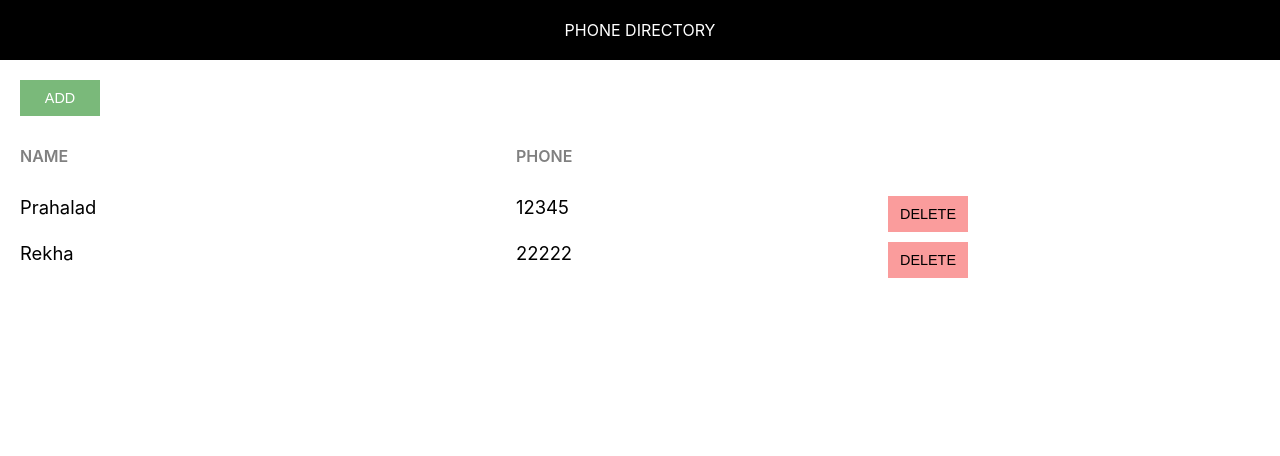
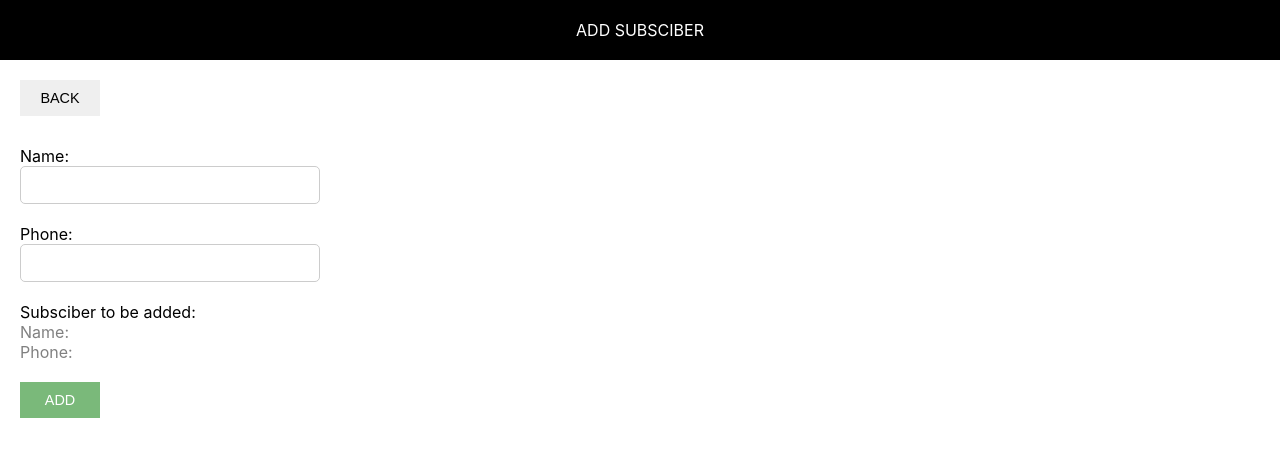
Before and after one commit to simpleprahalad/phone-directory, a React (Create React App) app: page / in a window 1280 px wide. Shown: the top 456 px of the page. Built offline with nearby package versions, Linux system fonts and the light colour scheme.

Commit message:
Added ‘AddSubscriber’ component

```diff
--- /dev/null
+++ b/src/AddSubscriber.css
@@ -0,0 +1,36 @@
+.subscriber-form {
+    margin-top: 30px;
+}
+
+.label-control {
+    color: #808080;
+    font-size: 1.15rem;
+    margin-right: 15px;
+}
+
+.input-control {
+    width: 300px;
+    min-width: 100px;
+    padding: 10px 15px;
+    display: inline-block;
+    border: 1px solid #ccc;
+    border-radius: 5px;
+    box-sizing: border-box;
+    font-size: 0.9rem;
+    outline: none;
+}
+
+.subscriber-info-container {
+    font-size: 1rem;
+    margin-right: 10px;
+    margin-bottom: 20px;
+}
+
+.subscriber-to-add-heading {
+    color: #0a4f75;
+    font-weight: 600;
+}
+
+.subscriber-info {
+    color: #808080;
+}
--- /dev/null
+++ b/src/AddSubscriber.js
@@ -0,0 +1,30 @@
+import React, {Component} from 'react'
+import Header from './Header'
+import './AddSubscriber.css'
+
+class AddSubcriber extends Component {
+    render() {
+        return (
+            <div>
+                <Header heading="Add Subsciber" />
+                <div className="component-body-container">
+                    <button className="custom-btn">Back</button>
+                    <form className="subscriber-form">
+                        <label htmlFor="name" className="label-contol">Name: </label> <br/>
+                        <input id="name" type="text" className="input-control" name="name"/> <br/> <br/>
+                        <label htmlFor="phone" className="label-contol">Phone: </label> <br/>
+                        <input id="phone" type="text" className="input-control" name="phone"/> <br/> <br/>
+                        <div className="subscriber-info-container">
+                            <span className="subsciber-to-add-heading">Subsciber to be added: </span> <br/>
+                            <span className="subscriber-info">Name: </span> <br />
+                            <span className="subscriber-info">Phone: </span>
+                        </div>
+                        <button type="submit" className="custom-btn add-btn">Add </button>
+                    </form>
+                </div>
+            </div>
+        )
+    }
+}
+
+export default AddSubcriber;
--- a/src/App.css
+++ b/src/App.css
@@ -1,22 +1,3 @@
-.component-body-container {
-    padding: 20px;
-}
-
-.custom-btn {
-    padding: 10px;
-    border: none;
-    margin-right: 10px;
-    text-transform: uppercase;
-    width: 80px;
-    font-size: 0.9rem;
-    cursor: pointer;
-    outline: none;
-}
-
-.add-btn {
-    background: #7ab97a;
-    color: #fff;
-}
 
 .grid-container {
     display: grid;
--- a/src/App.js
+++ b/src/App.js
@@ -4,6 +4,14 @@
 import './App.css';
 
 class App extends Component {
+  deleteHandler() {
+    alert("Delete clicked !!!");
+  }
+
+  clickHandler(message) {
+    alert(message)
+  }
+
   render() {
     let subscribers = [
       {
@@ -35,7 +43,9 @@
             <span className="grid-item">{sub.name}</span>
             <span className="grid-item">{sub.phone}</span>
             <span className="grid-item action-btn-container">
-               <button className="custom-btn delete-btn">Delete</button>
+               <button className="custom-btn delete-btn" onClick={this.deleteHandler}>Delete</button>
+               {/* <button className="custom-btn delete-btn" onClick={this.clickHandler.bind(this, "Delete handler clicked !!!")}>Delete</button> */}
+               {/* <button className="custom-btn delete-btn" onClick={this.clickHandler.bind(this)}>Delete</button> */}
             </span>
           </div>
           })
--- /dev/null
+++ b/src/common/common.css
@@ -0,0 +1,19 @@
+.component-body-container {
+    padding: 20px;
+}
+
+.custom-btn {
+    padding: 10px;
+    border: none;
+    margin-right: 10px;
+    text-transform: uppercase;
+    width: 80px;
+    font-size: 0.9rem;
+    cursor: pointer;
+    outline: none;
+}
+
+.add-btn {
+    background: #7ab97a;
+    color: #fff;
+}
--- a/src/index.js
+++ b/src/index.js
@@ -2,11 +2,13 @@
 import ReactDOM from 'react-dom';
 import './index.css';
 import App from './App';
+import AddSubcriber from './AddSubscriber';
 import reportWebVitals from './reportWebVitals';
+import './common/common.css'
 
 ReactDOM.render(
   <React.StrictMode>
-    <App />
+    <AddSubcriber />
   </React.StrictMode>,
   document.getElementById('root')
 );
```
Also changed, not shown: 1 other file (tests, documents, lock files or other folders).
